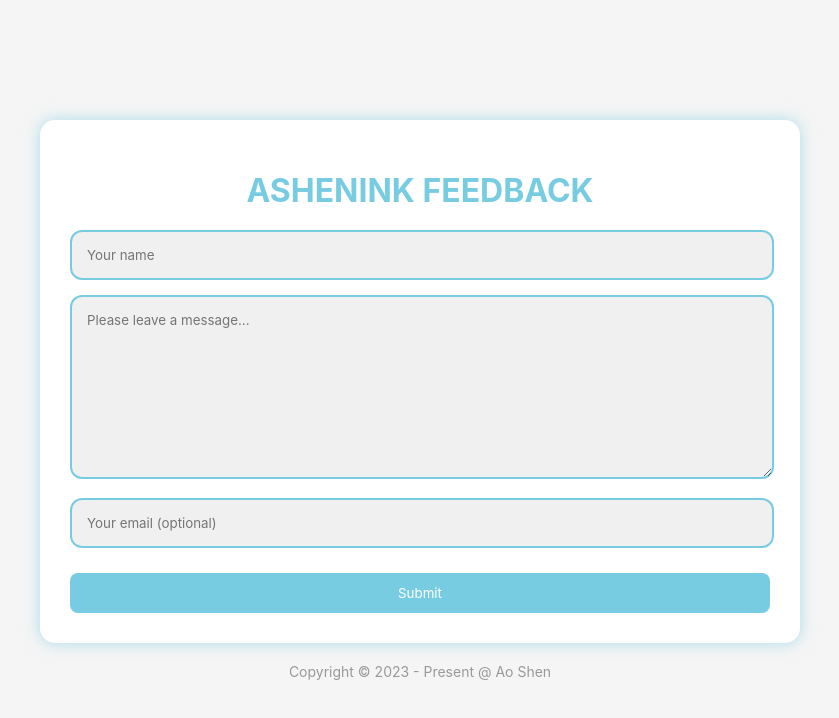
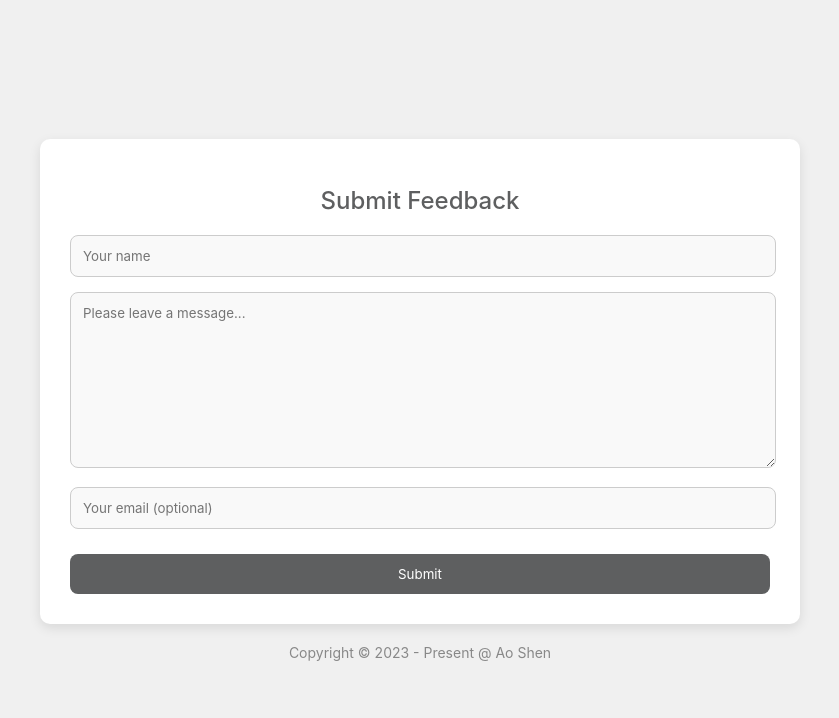
Before and after one commit to aoshendev/aoshendev.github.io, a plain HTML site: page index.html in a window 1280 px wide. Shown: the whole page, without its empty margins (220-1059 px from the left). Drawn offline with Linux system fonts and the light colour scheme.

Commit message:
beta version done

```diff
--- a/index.html
+++ b/index.html
@@ -22,8 +22,8 @@
             align-items: center;
             justify-content: center;
             min-height: 100vh;
-            background-color: #f5f5f5;
-            color: #000;
+            background-color: #f0f0f0;
+            color: #333;
             transition: background-color 0.3s, color 0.3s;
         }
         .comment-system {
@@ -31,22 +31,24 @@
             width: 90%;
             background-color: #ffffff;
             padding: 30px;
-            border-radius: 15px;
-            box-shadow: 0 0 15px rgba(120, 204, 226, 0.6);
+            border-radius: 10px;
+            box-shadow: 0 4px 12px rgba(0, 0, 0, 0.1);
             transition: background-color 0.3s, box-shadow 0.3s;
         }
         h1 {
             text-align: center;
-            color: #78cce2;
+            color: #5e5f60; /* 改为图片中的颜色 */
             margin-bottom: 20px;
+            font-size: 24px;
+            font-weight: 500;
         }
         textarea, input[type="text"], input[type="email"] {
-            width: calc(100% - 30px);
-            padding: 15px;
+            width: calc(100% - 20px);
+            padding: 12px;
             margin-bottom: 15px;
-            border: 2px solid #78cce2;
-            border-radius: 12px; /* Smoother borders */
-            background-color: #f0f0f0;
+            border: 1px solid #ccc;
+            border-radius: 8px;
+            background-color: #f9f9f9;
             color: #333;
             font-family: 'Inter', sans-serif;
             resize: vertical;
@@ -57,12 +59,12 @@
         }
         textarea:focus, input[type="text"]:focus, input[type="email"]:focus {
             outline: none;
-            border-color: #78cce2;
-            box-shadow: 0 0 8px #78cce2;
+            border-color: #5e5f60; /* 改为图片中的颜色 */
+            box-shadow: 0 0 8px rgba(94, 95, 96, 0.8);
         }
         button {
             padding: 12px 20px;
-            background-color: #78cce2;
+            background-color: #5e5f60; /* 改为图片中的颜色 */
             color: #fff;
             border: none;
             border-radius: 8px;
@@ -74,29 +76,32 @@
             transition: background-color 0.3s;
         }
         button:hover {
-            background-color: #5faec6;
+            background-color: #4b4c4d; /* 按钮悬停颜色 */
         }
         /* Dark mode settings */
         @media (prefers-color-scheme: dark) {
             body {
-                background-color: #0d0d0d;
-                color: #e0e0e0;
+                background-color: #2e2f31;
+                color: #dcdcdc;
             }
             .comment-system {
-                background-color: #1a1a1a;
-                box-shadow: 0 0 15px rgba(120, 204, 226, 0.8);
+                background-color: #3b3c3e;
+                box-shadow: 0 4px 12px rgba(0, 0, 0, 0.7);
             }
             textarea, input[type="text"], input[type="email"] {
-                background-color: #262626;
-                color: #f0f0f0;
-                border-color: #78cce2;
+                background-color: #444547;
+                color: #e0e0e0;
+                border-color: #4c4d4f;
+            }
+            h1 {
+                color: #c2c3c4; /* 浅色模式下的标题颜色 */
             }
         }
         /* Copyright styling */
         .copyright {
             text-align: center;
             font-size: 14px;
-            color: #999;
+            color: #888;
             margin-top: 20px;
         }
     </style>
@@ -126,7 +131,7 @@
 </head>
 <body>
     <div class="comment-system">
-        <h1>ASHENINK FEEDBACK</h1>
+        <h1>Submit Feedback</h1>
         <form id="comment-form" onsubmit="sendEmail(event)">
             <input type="text" name="from_name" placeholder="Your name" required />
             <textarea name="message" placeholder="Please leave a message..." required></textarea>
```
